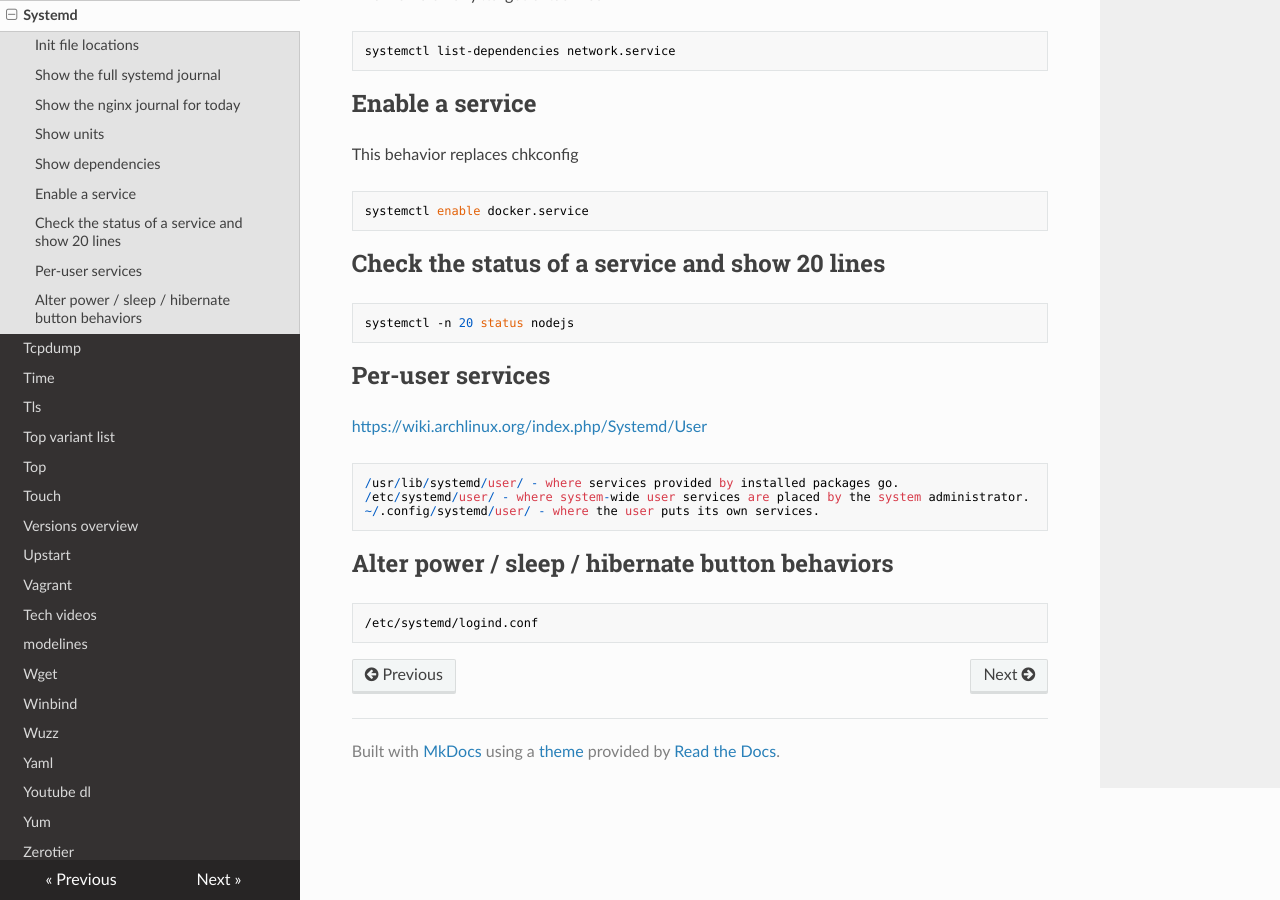
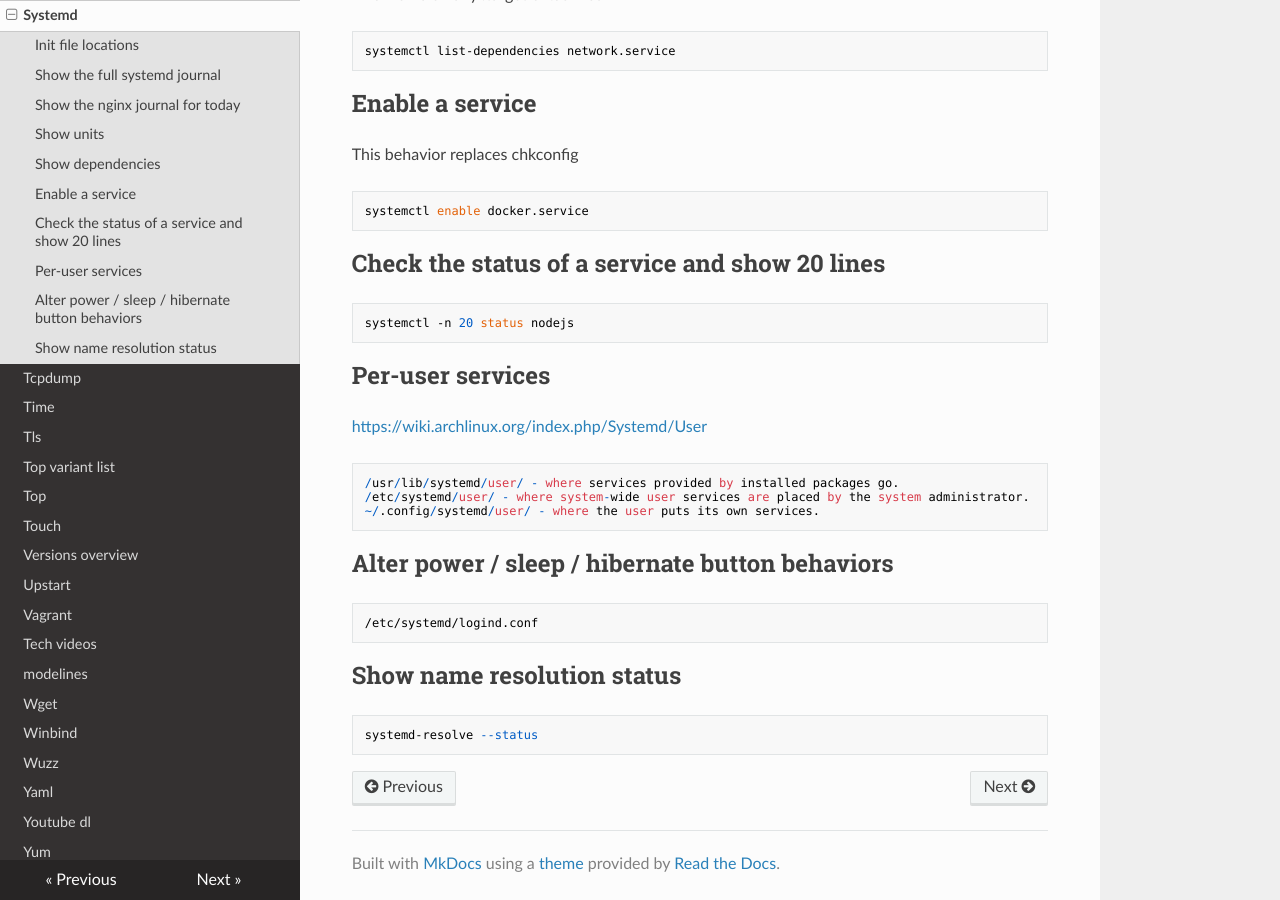
Before and after one commit to lando-cal/tech-notes, an MkDocs documentation site: the page built from docs/systemd.md, in a window 1280 px wide and 900 px high, scrolled down 1071 px. Built offline with MkDocs 1.6.1, drawn with Linux system fonts in a browser that asks for light colours; nearby versions of some CDN libraries.

Commit message:
Add systemd-resolve example

````diff
--- a/docs/systemd.md
+++ b/docs/systemd.md
@@ -70,3 +70,9 @@ systemctl -n 20 status nodejs
 ```
 /etc/systemd/logind.conf
 ```
+
+## Show name resolution status
+
+```
+systemd-resolve --status
+```
````
